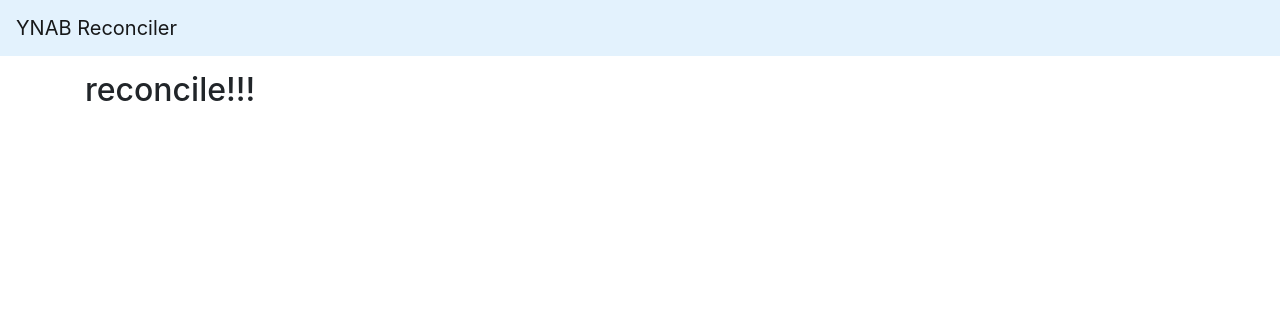
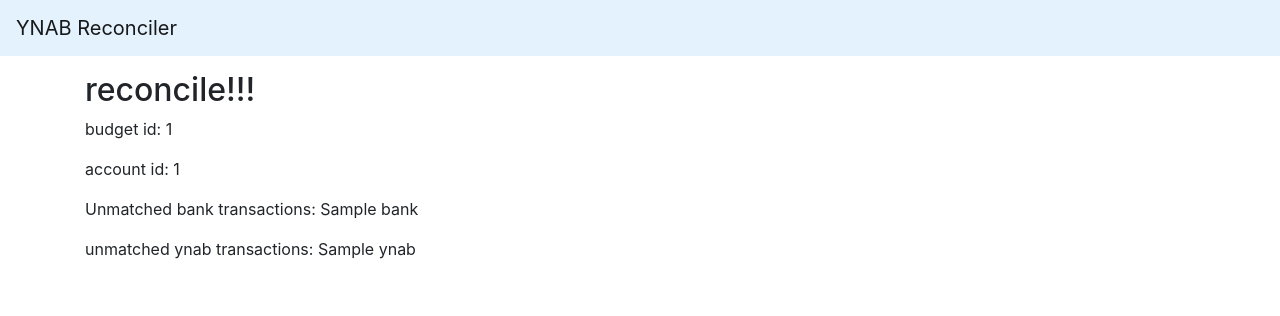
Before and after one commit to pixel-sa/ynab-reconciler, a Flask app: template templates/reconcile.html in a window 1280 px wide. Shown: the top 316 px of the page. Run offline with Flask 2, Linux system fonts and the light colour scheme; the template is opened without the code that fills it: most values are stand-ins (such as "Sample title", 1, 10 or a date in 2020); some libraries are stand-ins or nearby versions.

Commit message:
Connected and reformatted reconciler to take data from csv uploader

```diff
--- a/app.py
+++ b/app.py
@@ -77,17 +77,7 @@
     print(account_id)
     # print(balance)
     access_token = config.access_token
-    header = {'Authorization': 'Bearer ' + access_token}
-    since_date = datetime.now().date() - timedelta(days=10)
-    limit_date = since_date + timedelta(days=3)
-    print(since_date)
-    print(limit_date)
-    query = f'?since_date={since_date}'
-    url = f'https://api.youneedabudget.com/v1/budgets/{budget_id}/accounts/{account_id}/transactions' + query
-    response = requests.get(url, headers=header)
 
-    data = json.loads(response.content.decode('utf-8'))
-    transaction_list = data['data']['transactions']
 
     # bank_data = utils.convert_csv_to_json(csv_file)
 
@@ -103,6 +93,8 @@
 
     budget_id = request.form.get('budgetId')
     account_id = request.form.get('accountId')
+    print(budget_id)
+    print(account_id)
 
     # https://stackoverflow.com/questions/10617286/getting-type-error-while-opening-an-uploaded-csv-file
     filename = request.files['file'].read()
@@ -119,7 +111,7 @@
         if transaction_date.isalpha():
             continue
 
-        if debit:
+        if credit:
             converted_transaction['transactions'].append({
                 "Date": transaction_date,
                 "No.": "",
@@ -138,7 +130,14 @@
 
             })
     # print(converted_transaction)
-    return render_template("reconcile.html")
+
+    access_token = config.access_token
+    transaction_list = utils.get_ynab_transactions(access_token, budget_id, account_id)
+
+    last_date = datetime.now().date() - timedelta(days=7)
+    unmatched_transactions = utils.reconcile_differences(transaction_list, converted_transaction, last_date)
+
+    return render_template("reconcile.html", unmatched_transactions=unmatched_transactions, accountId=account_id, budgetId=budget_id)
 
 @app.route('/policy')
 def policy():
--- a/static/js/budget.js
+++ b/static/js/budget.js
@@ -90,7 +90,7 @@
 
         displayBankOptions();
         // displayUploadOption(selectedBalance);
-        getTransactions(selectedBudgetId, selectedAccountId);
+        // getTransactions(selectedBudgetId, selectedAccountId);
     });
 
     function displayBankOptions(){
@@ -216,8 +216,8 @@
         html += '<fieldset>';
         html += '<input type="submit" class="btn btn-primary" id="upload-file-btn" value="Upload CSV"></input>';
         html += '</fieldset>';
-        html += '<input type="hidden" id="budgetId" name="budgetId" value="'+ selectedBudgetId +'"'
-        html += '<input type="hidden" id="accountId" name="accountId" value="'+ selectedAccountId +'">'
+        html += '<input type="hidden" id="budgetId" name="budgetId" value="'+ selectedBudgetId +'" />'
+        html += '<input type="hidden" id="accountId" name="accountId" value="'+ selectedAccountId +'" />'
         html += '</form>';
 
         $("#balance-div").html(html);
--- a/templates/reconcile.html
+++ b/templates/reconcile.html
@@ -2,5 +2,9 @@
 
 {% block body %}
 <h2>reconcile!!!</h2>
+<p>budget id: {{ budgetId }}</p>
+<p>account id: {{ accountId }}</p>
+<p>Unmatched bank transactions: {{ unmatched_transactions['bank'] }}</p>
+<p>unmatched ynab transactions: {{ unmatched_transactions['ynab'] }}</p>
 
 {% endblock %}
```
Also changed, not shown: utils.py (+22 -7 lines).
